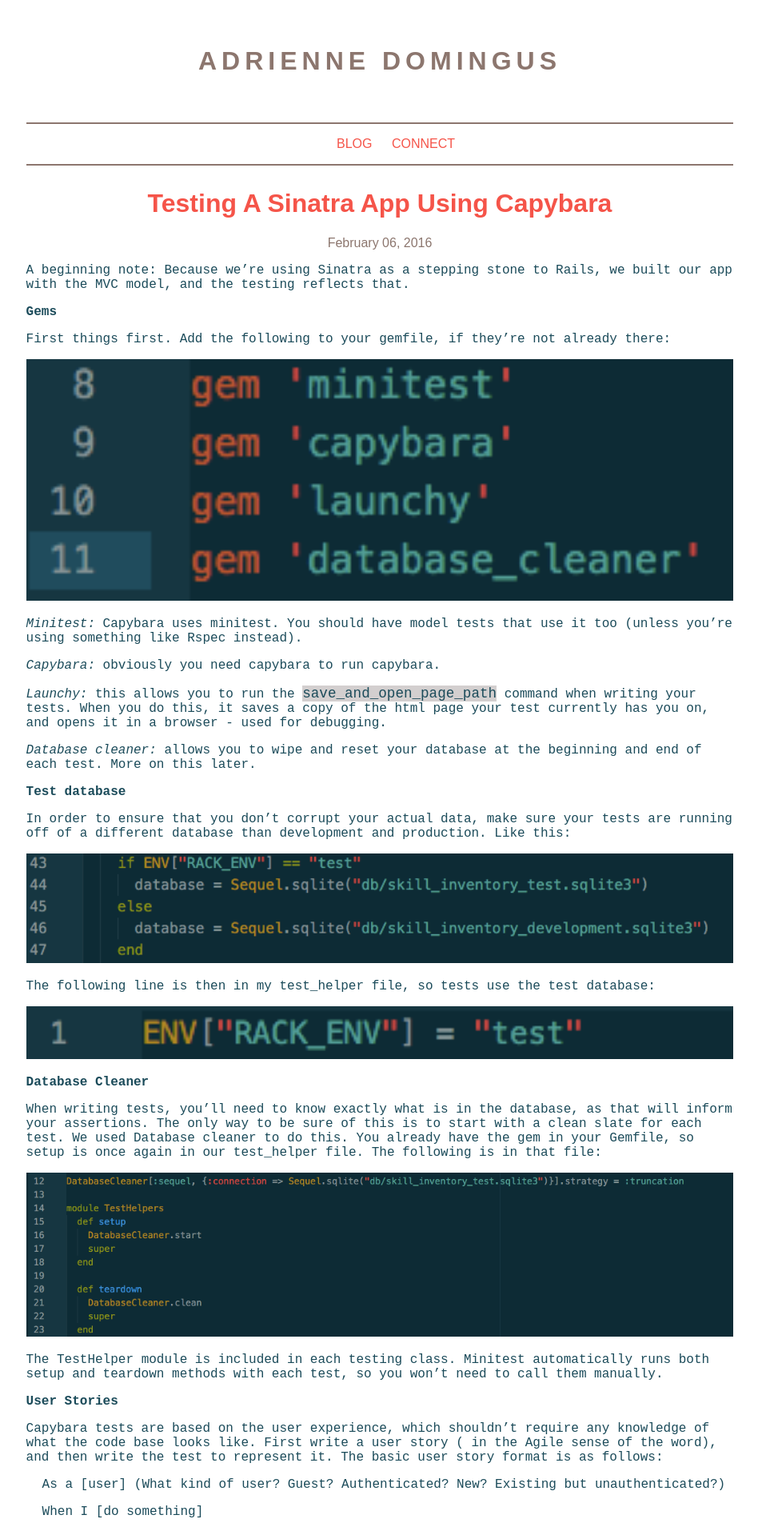
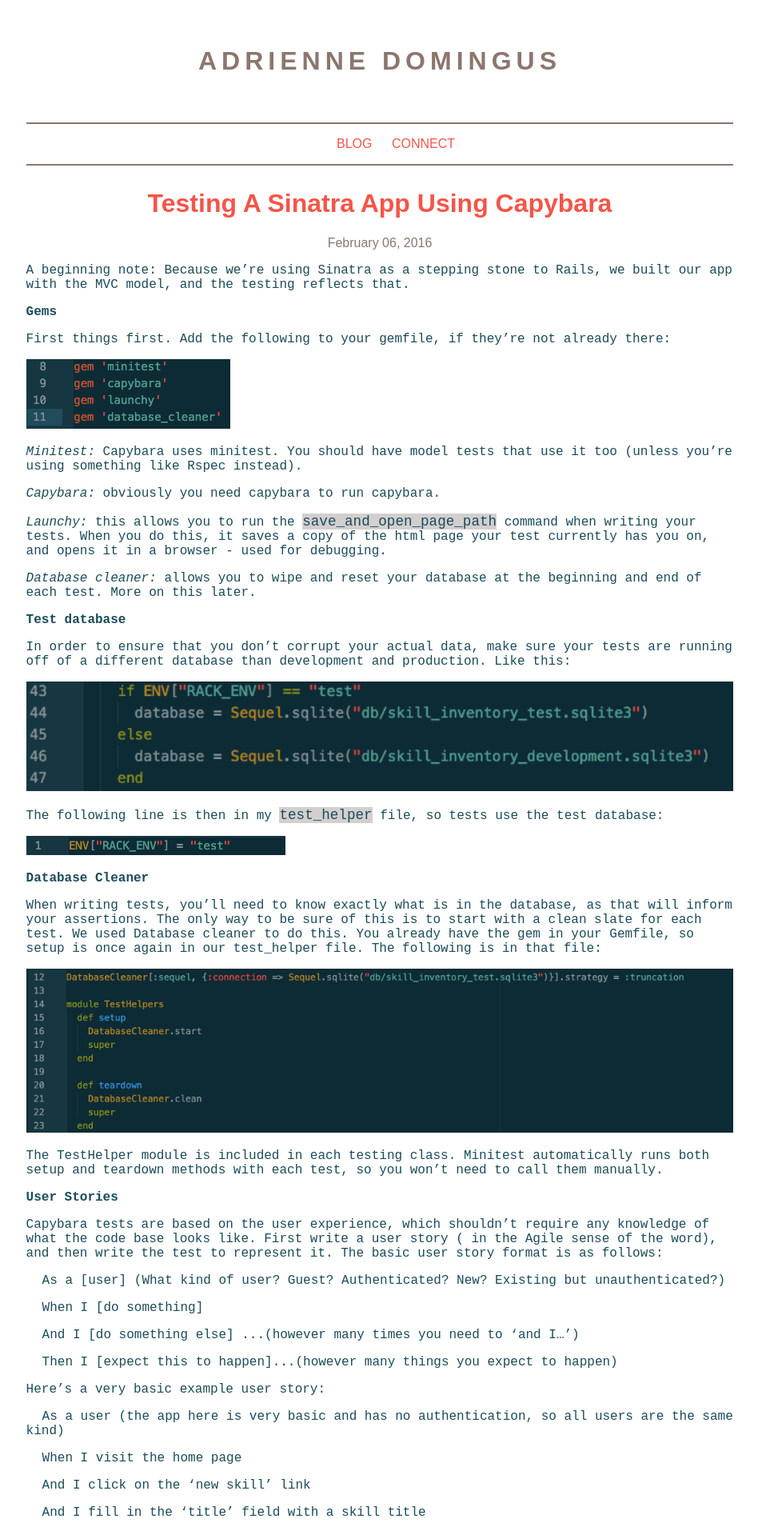
Before and after one commit to adriennedomingus/adriennedomingus.github.io, a Jekyll site: the page built from _posts/2016-02-06-testing-a-sinatra-app-using-capybara.html, in a window 1280 px wide. Shown: the top 1914 px of the page at 80% size, without its empty margins (165-1113 px from the left). Built offline with Jekyll 4.4.1, drawn with Linux system fonts in a browser that asks for light colours.

Commit message:
code span

```diff
--- a/_posts/2016-02-06-testing-a-sinatra-app-using-capybara.html
+++ b/_posts/2016-02-06-testing-a-sinatra-app-using-capybara.html
@@ -5,7 +5,7 @@
 <p>A beginning note: Because we’re using Sinatra as a stepping stone to Rails, we built our app with the MVC model, and the testing reflects that. </p>
 <p><strong>Gems</strong></p>
 <p>First things first. Add the following to your gemfile, if they’re not already there:</p>
-<img class="command-line" src="/images/2016-02-07/01.png" alt="image 01" />
+<img src="/images/2016-02-07/01.png" alt="image 01" />
 <p><em>Minitest:</em> Capybara uses minitest. You should have model tests that use it too (unless you’re using something like Rspec instead).</p>
 <p><em>Capybara:</em> obviously you need capybara to run capybara.</p>
 <p><em>Launchy:</em> this allows you to run the <span class="code">save_and_open_page_path</span> command when writing your tests. When you do this, it saves a copy of the html page your test currently has you on, and opens it in a browser - used for debugging.</p>
@@ -13,8 +13,8 @@
 <p><strong>Test database</strong></p>
 <p>In order to ensure that you don’t corrupt your actual data, make sure your tests are running off of a different database than development and production. Like this:</p>
 <img class="command-line" src="/images/2016-02-07/02.png" alt="image 02" />
-<p>The following line is then in my <span class=”code”>test_helper</span> file, so tests use the test database:</p>
-<img class="command-line" src="/images/2016-02-07/03.png" alt="image 03" />
+<p>The following line is then in my <span class="code">test_helper</span> file, so tests use the test database:</p>
+<img src="/images/2016-02-07/03.png" alt="image 03" />
 <p><strong>Database Cleaner</strong></p>
 <p>When writing tests, you’ll need to know exactly what is in the database, as that will inform your assertions. The only way to be sure of this is to start with a clean slate for each test. We used Database cleaner to do this. You already have the gem in your Gemfile, so setup is once again in our <span class=”code”>test_helper</span> file. The following is in that file:</p>
 <img class="command-line" src="/images/2016-02-07/04.png" alt="image 04" />
```
